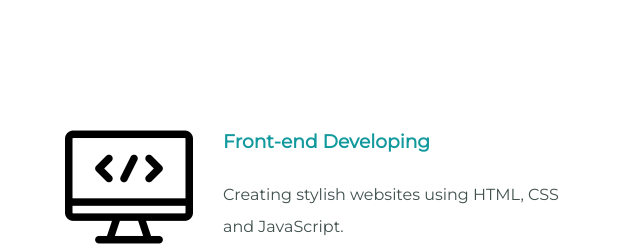
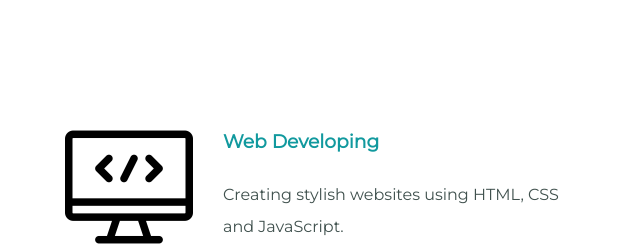
Before and after one commit to HamidM9/hamidm9.github.io, a plain HTML site: page index.html in a window 1280 px wide. Shown: the part 1140-1386 px from the top of the page, 319-959 px from the left. Drawn offline with Linux system fonts and the light colour scheme.

Commit message:
Update index.html

```diff
--- a/index.html
+++ b/index.html
@@ -32,7 +32,7 @@
 
       <div class="skill-row">
         <img class="skills-img1" src="images/coding.png" alt="">
-        <h3>Front-end Developing</h3>
+        <h3>Web Developing</h3>
         <p>Creating stylish websites using HTML, CSS and JavaScript.</p>
       </div>
       <div class="skill-row">
```
